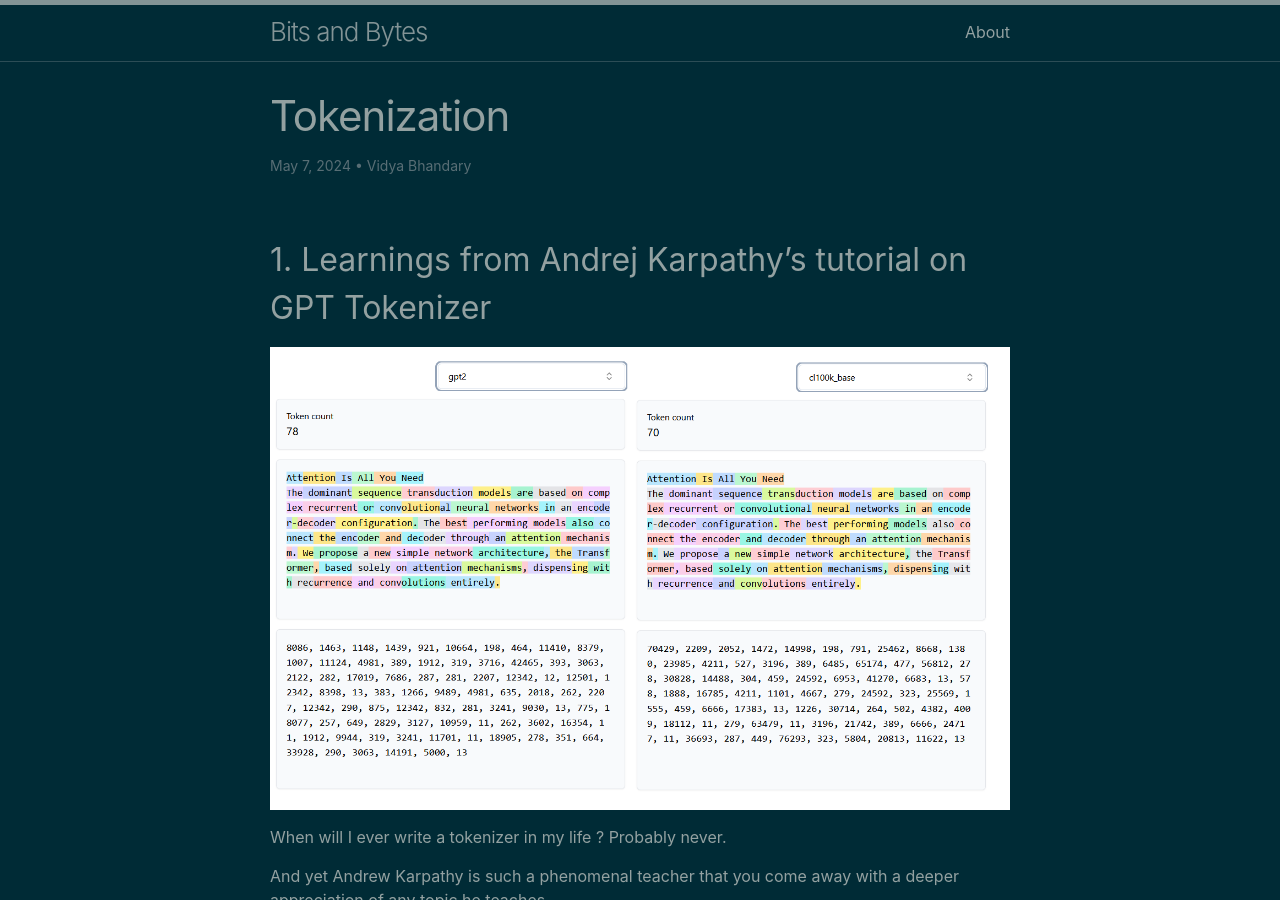
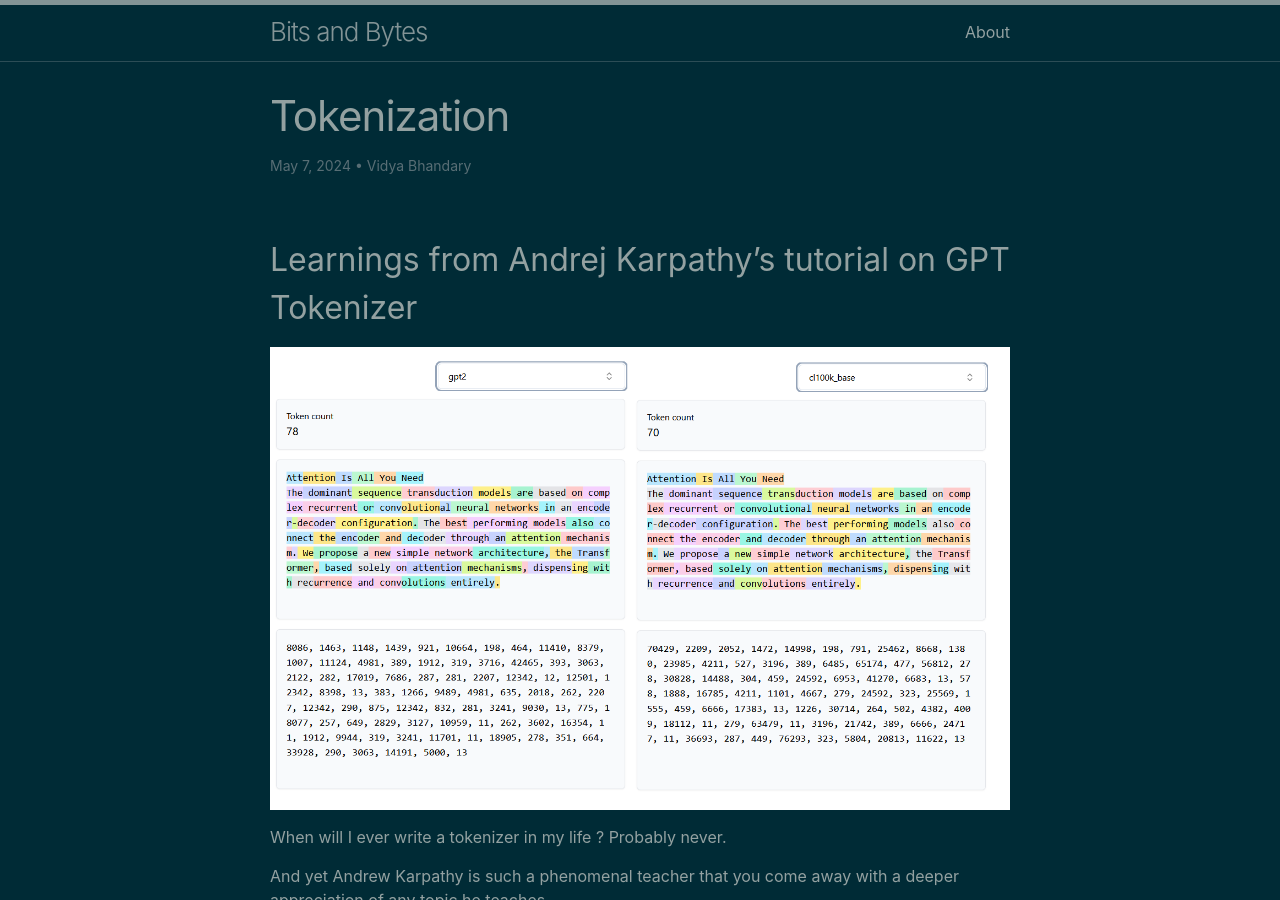
Before and after one commit to vidyabhandary/blog, a Jekyll site: the page built from _posts/2024-05-07-Tokenization.md, in a window 1280 px wide and 900 px high. Built offline with Jekyll 4.4.1, drawn with Linux system fonts in a browser that asks for light colours; our own code applies the rules of GitHub Pages for plain Markdown files.

Commit message:
Removed number from heading

```diff
--- a/_posts/2024-05-07-Tokenization.md
+++ b/_posts/2024-05-07-Tokenization.md
@@ -6,7 +6,7 @@ meta: "#GPT #2024 #LLM #Tokenizer"
 date: 2024-05-07
 ---
 
-## 1. Learnings from Andrej Karpathy's tutorial on GPT Tokenizer
+## Learnings from Andrej Karpathy's tutorial on GPT Tokenizer
 
 ![](https://raw.githubusercontent.com/vidyabhandary/blog/868ad1cc2b3d9e91009253c7fe99fe4055708772/images/Tokenization.png)
 
```
